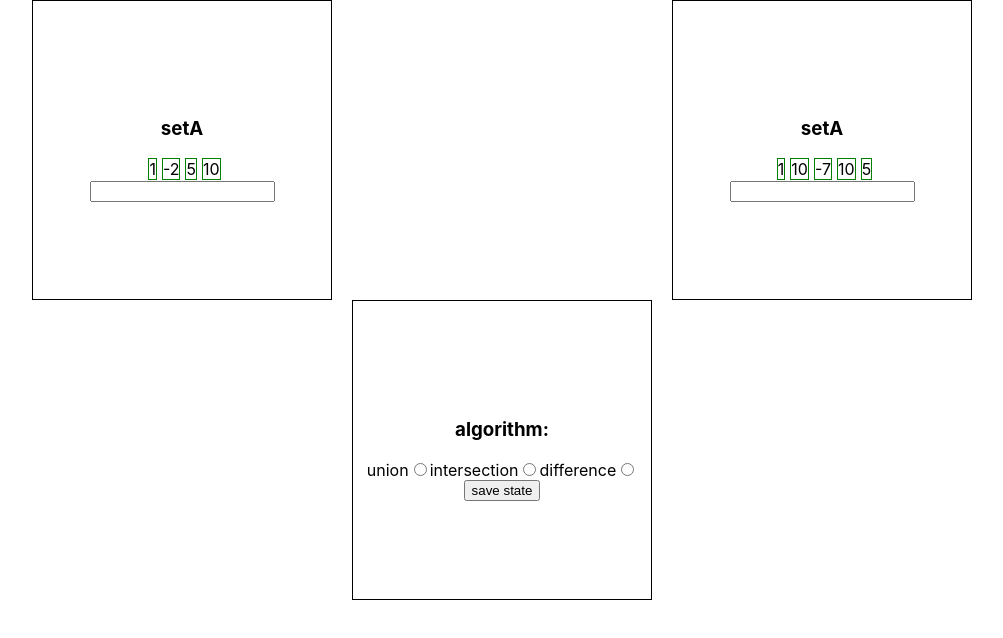
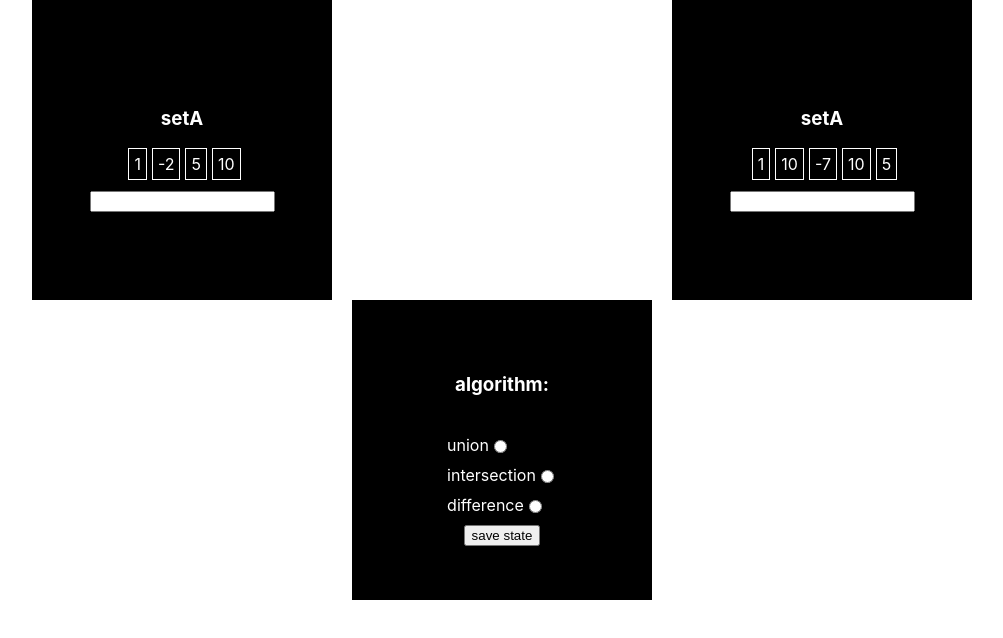
Before and after one commit to gibloor/testapp, a Next.js app: page / in a window 1280 px wide. Shown: the top 638 px of the page, without its empty margins (138-1141 px from the left). Built offline with nearby package versions, Linux system fonts and the light colour scheme.

Commit message:
a little bit styles

```diff
--- a/pages/index.js
+++ b/pages/index.js
@@ -89,17 +89,16 @@ export default function Home() {
               </div>
             })}
           </div>
-          <div className={style.switcher}>
+          <div className={style.switchers}>
             <form>
               {switchers.map(switcher => (
-                <label key={switcher} htmlFor={switcher}>
+                <label key={switcher} htmlFor={switcher} className={style.switcher}>
                   {switcher}
                   <input id={switcher} name='switcher' type='radio' value={switcher} onChange={() => setAlgorithm(switcher)} />
                 </label>
               ))}
             </form>
           </div>
-
           <button onClick={() => {saveState()}}>save state</button>
         </div>
       </div>
--- a/pages/index.module.css
+++ b/pages/index.module.css
@@ -1,6 +1,7 @@
 .container {
   width: 100%;
   height: 100vh;
+  color: white;
 }
 
 .box {
@@ -11,7 +12,7 @@
 .block {
   width: 300px;
   height: 300px;
-  border: 1px solid black;
+  background-color: black;
   display: flex;
   align-items: center;
   justify-content: center;
@@ -19,14 +20,21 @@
 }
 
 .number {
-  border: 1px solid green;
+  border: 1px solid white;
   margin-left: 5px;
+  padding: 5px;
 }
 
 .array {
   display: flex;
+  margin-bottom: 10px;
 }
 
 .switcher {
+  display: flex;
+  flex-wrap: wrap;
+}
 
+.switcher {
+  margin: 10px;
 }
```
